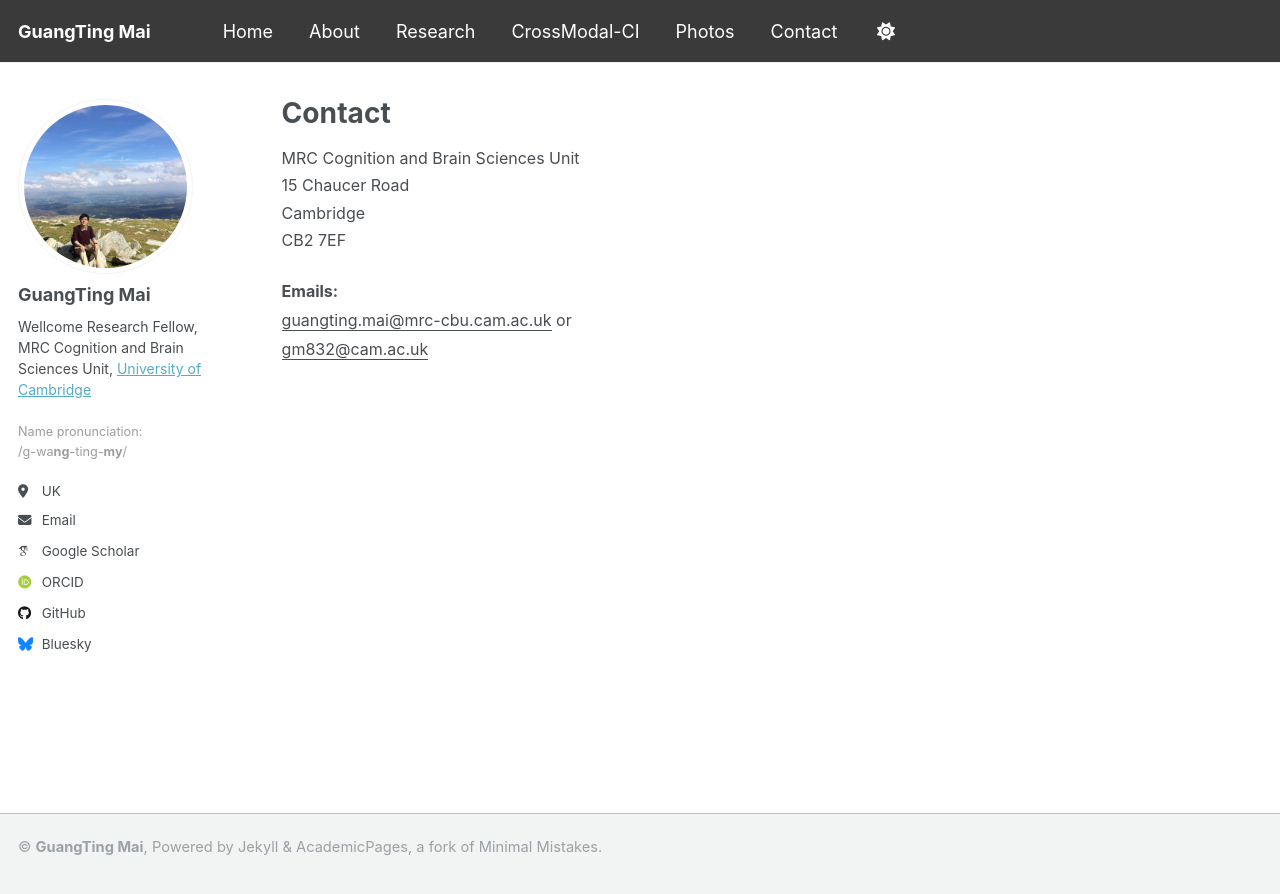
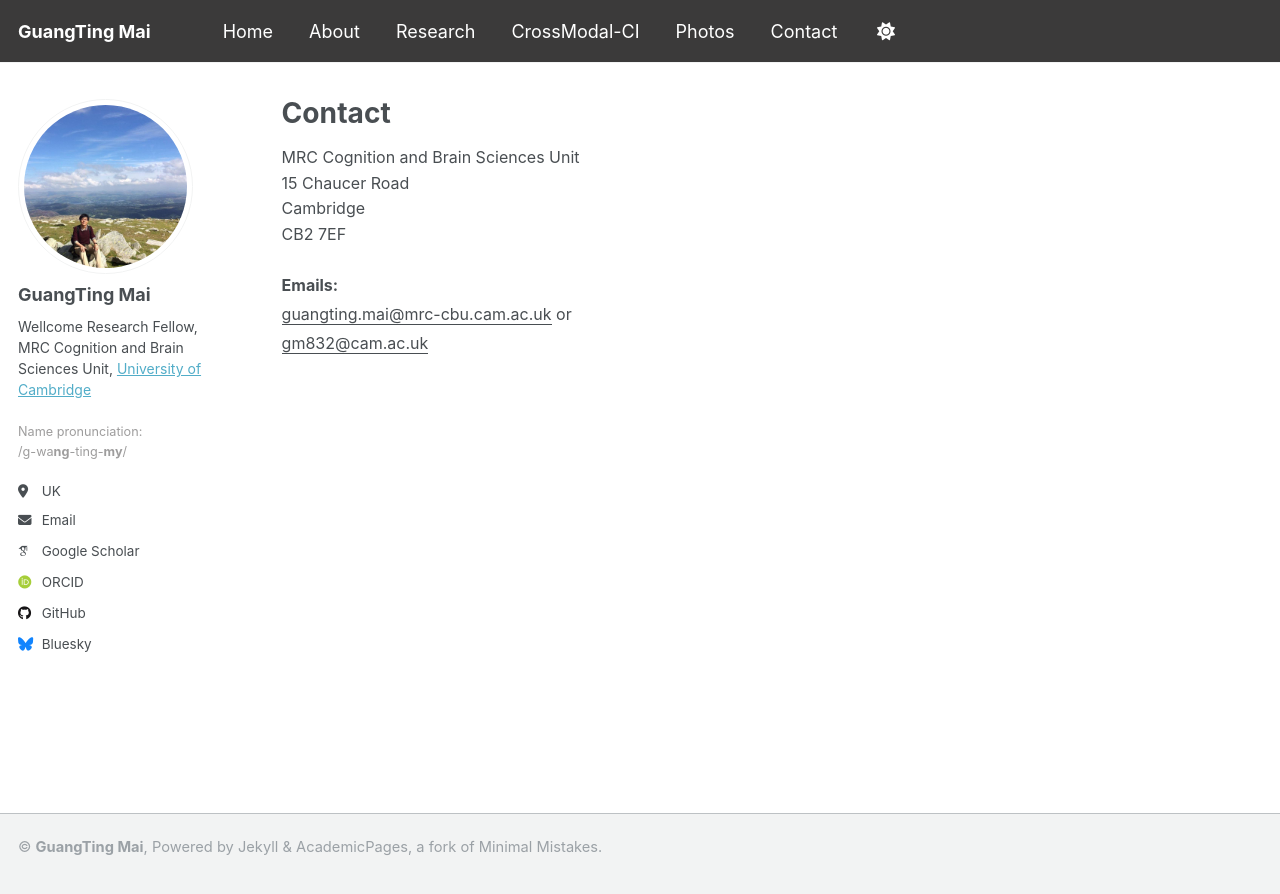
Before and after one commit to guangtingmai/guangtingmai.github.io, a Jekyll site: the page built from _pages/contact.html, in a window 1280 px wide. Shown: the top 894 px of the page. Built offline with Jekyll 4.4.1, drawn with Linux system fonts in a browser that asks for light colours; some web fonts are replaced.

Commit message:
Update contact.html

```diff
--- a/_pages/contact.html
+++ b/_pages/contact.html
@@ -7,10 +7,10 @@ author_profile: true
 #  - /resume
 ---
 <p>
-  <span style="font-size: 12pt;line-height: 1.7;display: block;">MRC Cognition and Brain Sciences Unit</span>
-  <span style="font-size: 12pt;line-height: 1.7;display: block;">15 Chaucer Road</span>
-  <span style="font-size: 12pt;line-height: 1.7;display: block;">Cambridge</span>
-  <span style="font-size: 12pt;line-height: 1.7;display: block;">CB2 7EF</span>
+  <span style="font-size: 12pt;line-height: 1.6;display: block;">MRC Cognition and Brain Sciences Unit</span>
+  <span style="font-size: 12pt;line-height: 1.6;display: block;">15 Chaucer Road</span>
+  <span style="font-size: 12pt;line-height: 1.6;display: block;">Cambridge</span>
+  <span style="font-size: 12pt;line-height: 1.6;display: block;">CB2 7EF</span>
 </p>
 <p>
   <span style="font-size: 12pt;line-height: 1.8;display: block"><strong>Emails:</strong></span>
```
